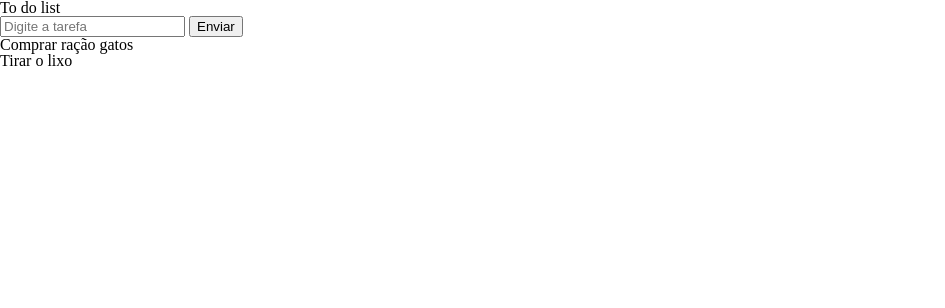
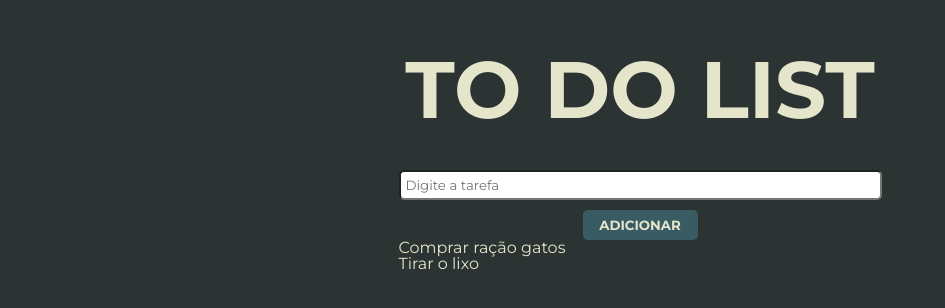
Before and after one commit to VSS-stack/to-do-list, a plain HTML site: page index.html in a window 1280 px wide. Shown: the whole page, without its empty margins (0-945 px from the left). Drawn offline with Linux system fonts and the light colour scheme.

Commit message:
iniciando estilização

```diff
--- a/index.html
+++ b/index.html
@@ -17,8 +17,8 @@
     </header>
     <main class="principal">
         <form action="">
-            <input type="text" name="input" placeholder="Digite a tarefa">
-            <input type="submit" value="Enviar">
+            <input class="input" type="text" name="input" placeholder="Digite a tarefa">
+            <input class="btn" type="submit" value="Adicionar">
         </form>
         <section>
             <ul>
--- a/style.css
+++ b/style.css
@@ -0,0 +1,48 @@
+:root {
+    --bg-color: #2C3333;
+    --cx-color: #395B64;
+    --tx-color: #E5E5CB;
+}
+
+body {
+    box-sizing: border-box;
+    font-family: 'Montserrat', sans-serif;
+    color: var(--tx-color);
+    background-color: var(--bg-color);
+    display: flex;
+    flex-direction: column;
+    align-items: center;
+}
+
+.cabecalho {
+    font-weight: bold;
+    font-size: 5em;
+    text-transform: uppercase;
+    margin: 50px auto 40px;
+}
+
+form {
+    display: flex;
+    flex-direction: column;
+    align-items: center;
+}
+
+.input {
+    width: 469px;
+    padding: 5px;
+    margin: 0 auto 10px;
+    font-family: 'Montserrat', sans-serif;
+    border-radius: 5px;
+}
+
+.btn {
+    width: 115px;
+    height: 30px;
+    background-color: var(--cx-color);
+    font-family: 'Montserrat', sans-serif;
+    color: var(--tx-color);
+    font-weight: bold;
+    text-transform: uppercase;
+    border: none;
+    border-radius: 5px;
+}
```
